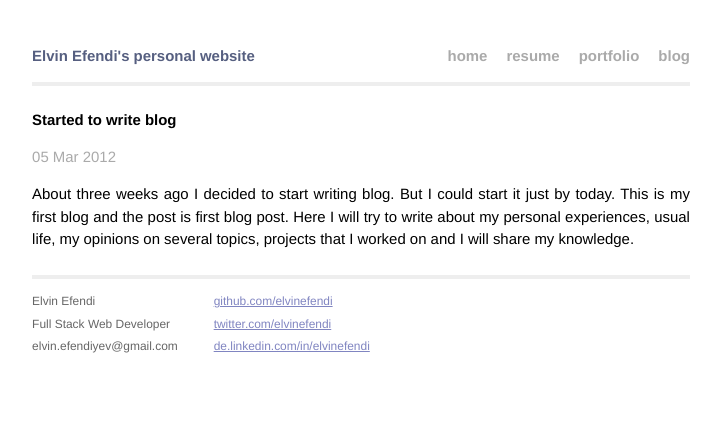
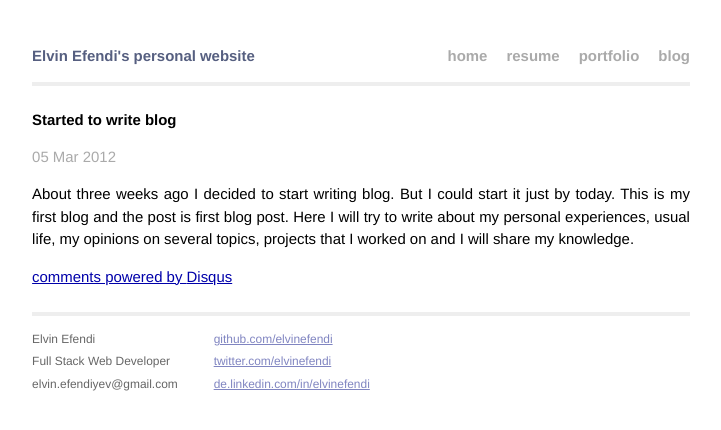
Before and after one commit to ElvinEfendi/elvinefendi.github.io, a Jekyll site: the page built from _posts/2012-03-05-started-to-write-blog.markdown, in a window 1280 px wide. Shown: the top 430 px of the page, without its empty margins (279-1000 px from the left). Built offline with Jekyll 4.4.1, drawn with Linux system fonts in a browser that asks for light colours; Markdown is read by kramdown in place of the engine named in the settings; comment, search, counter and statistics services are not loaded.

Commit message:
integrated disuq

```diff
--- a/_layouts/post.html
+++ b/_layouts/post.html
@@ -6,4 +6,21 @@
 
 <div class="post">
 {{ content }}
+
+{% if page.comments %}
+  <div id="disqus_thread"></div>
+  <script type="text/javascript">
+  /* * * CONFIGURATION VARIABLES: EDIT BEFORE PASTING INTO YOUR WEBPAGE * * */
+  var disqus_shortname = 'elvinefendiinbloqu'; // required: replace example with your forum shortname
+
+  /* * * DON'T EDIT BELOW THIS LINE * * */
+  (function() {
+      var dsq = document.createElement('script'); dsq.type = 'text/javascript'; dsq.async = true;
+      dsq.src = '//' + disqus_shortname + '.disqus.com/embed.js';
+      (document.getElementsByTagName('head')[0] || document.getElementsByTagName('body')[0]).appendChild(dsq);
+  })();
+  </script>
+  <noscript>Please enable JavaScript to view the <a href="http://disqus.com/?ref_noscript">comments powered by Disqus.</a></noscript>
+  <a href="http://disqus.com" class="dsq-brlink">comments powered by <span class="logo-disqus">Disqus</span></a>
+{% endif %}
 </div>
```
